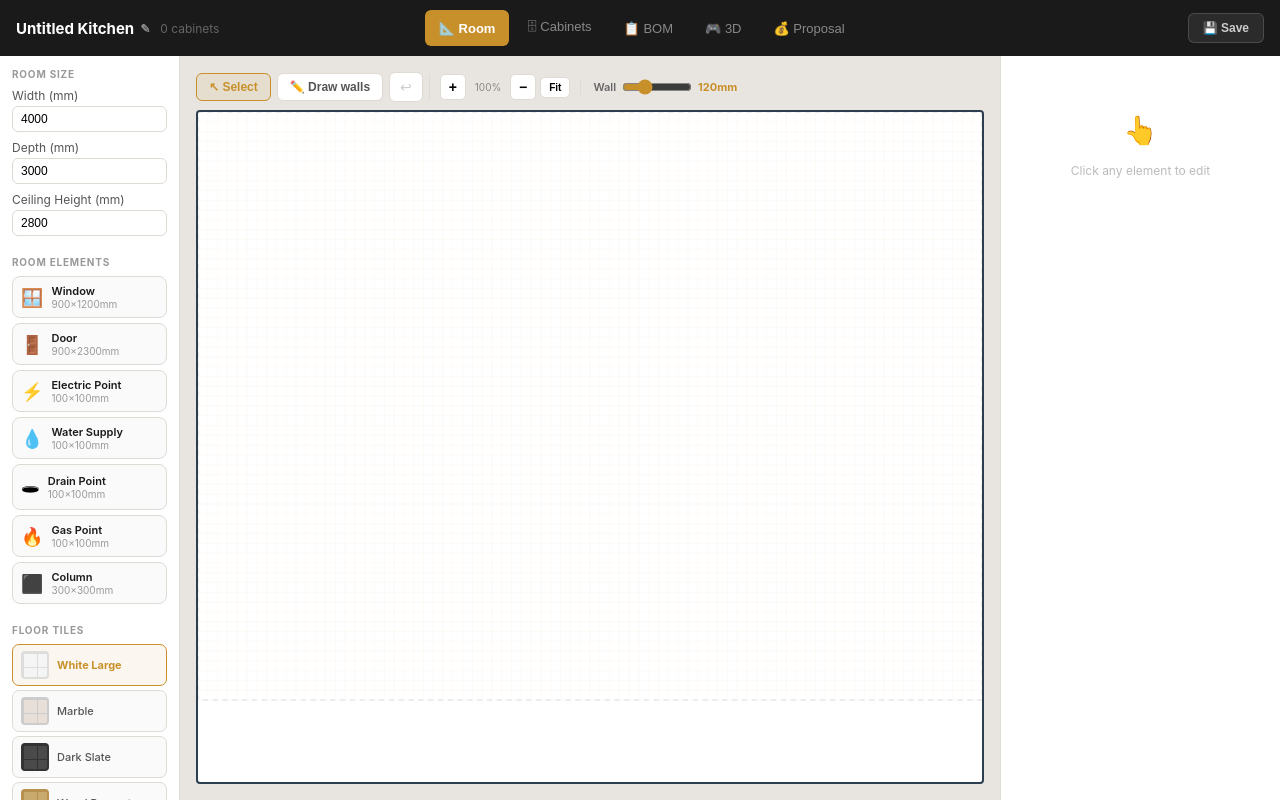
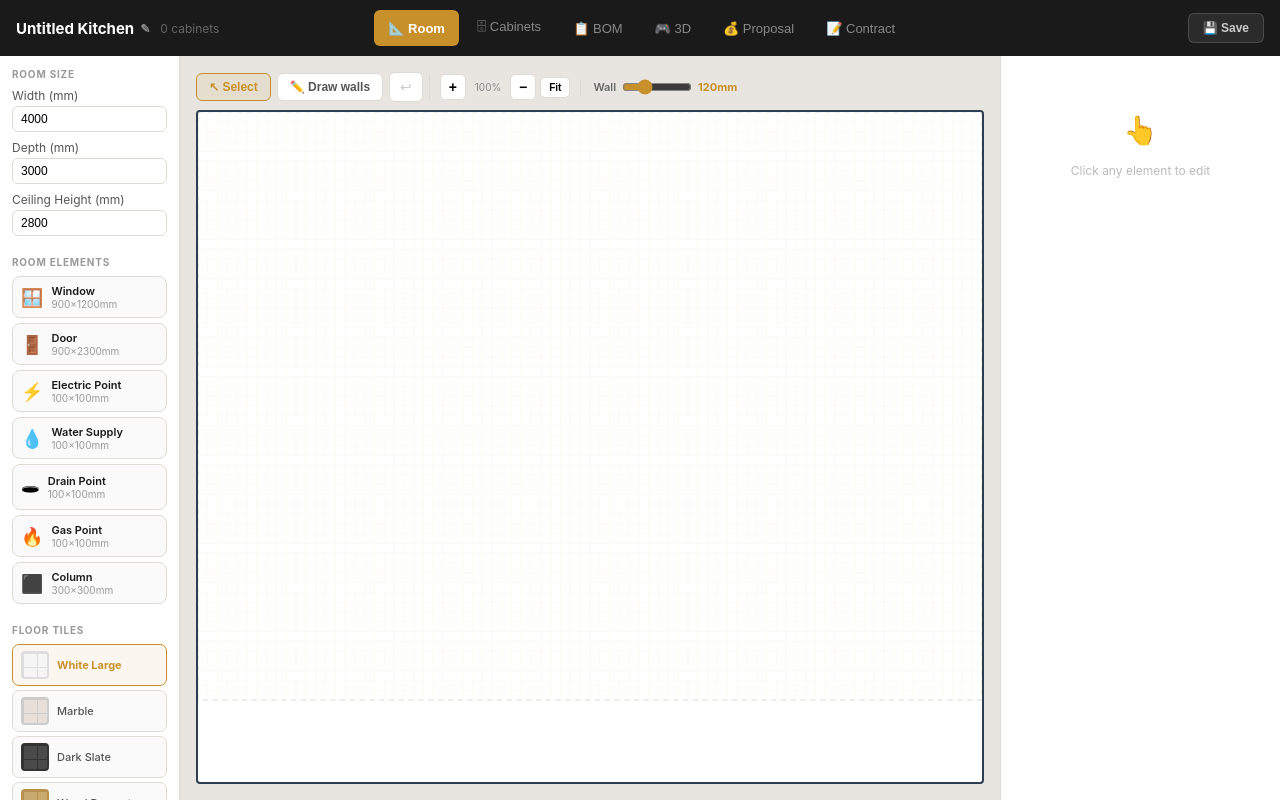
Before and after one commit to abuhmaidahmad/woodcalc, a React (Vite) app in the folder woodcalc_frontend/: page /kitchen-planner in a window 1280 px wide. Built offline with nearby package versions, Linux system fonts and the light colour scheme; sample sign-in values are in the browser's storage.

Commit message:
feat: Contract tab with payment schedule, T&Cs, signature pad, PDF export

```diff
--- a/woodcalc_frontend/src/features/kitchen_planner/KitchenPlannerModule.jsx
+++ b/woodcalc_frontend/src/features/kitchen_planner/KitchenPlannerModule.jsx
@@ -6,6 +6,8 @@ import KitchenPlanner3D from './KitchenPlanner3D'
 import RoomCanvas from './RoomCanvas'
 import CabinetCatalog, { CountertopPicker, COUNTERTOP_MATERIALS } from './CabinetCatalog'
 import ProposalTab from './ProposalTab'
+import ContractTab from './ContractTab'
+
 
 const SCALE = 0.16
 const GRID = 50
@@ -158,6 +160,7 @@ export default function KitchenPlannerModule() {
             ['bom',      '📋 BOM'],
             ['3d',       '🎮 3D'],
             ['proposal', '💰 Proposal'],
+            ['contract', '📝 Contract'],
           ].map(([id, label]) => (
             <button key={id} onClick={() => setTab(id)}
               style={{ ...s.tab, ...(tab === id ? s.tabActive : {}) }}>
@@ -527,6 +530,15 @@ export default function KitchenPlannerModule() {
           projectName={projectName}
         />
       )}
+      {tab === 'contract' && (
+        <ContractTab
+          cabinets={cabinets}
+          projectName={projectName}
+          countertopId={countertop}
+          grandTotal={0}
+        />
+      )}
+
     </div>
   )
 }
```
